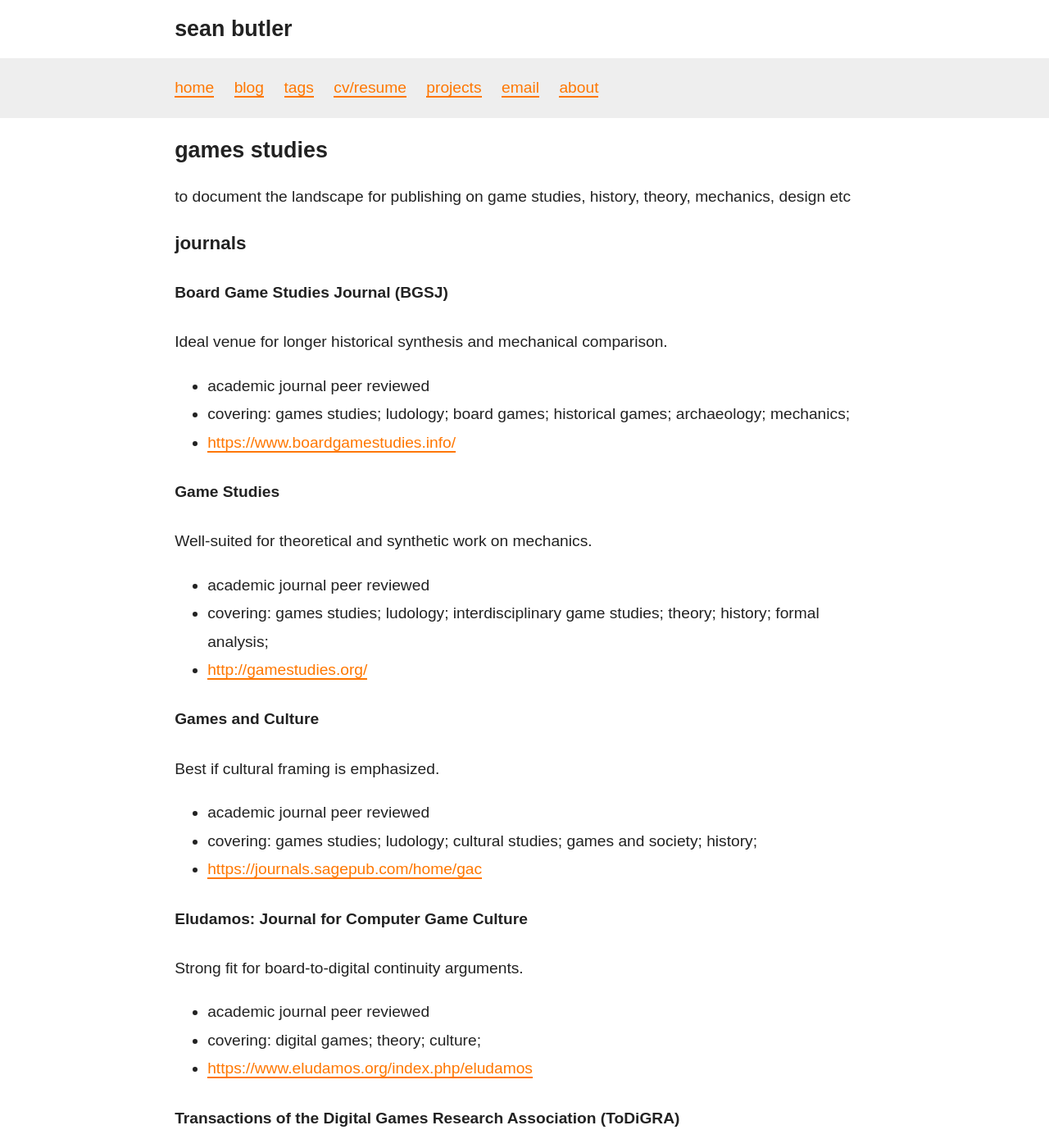
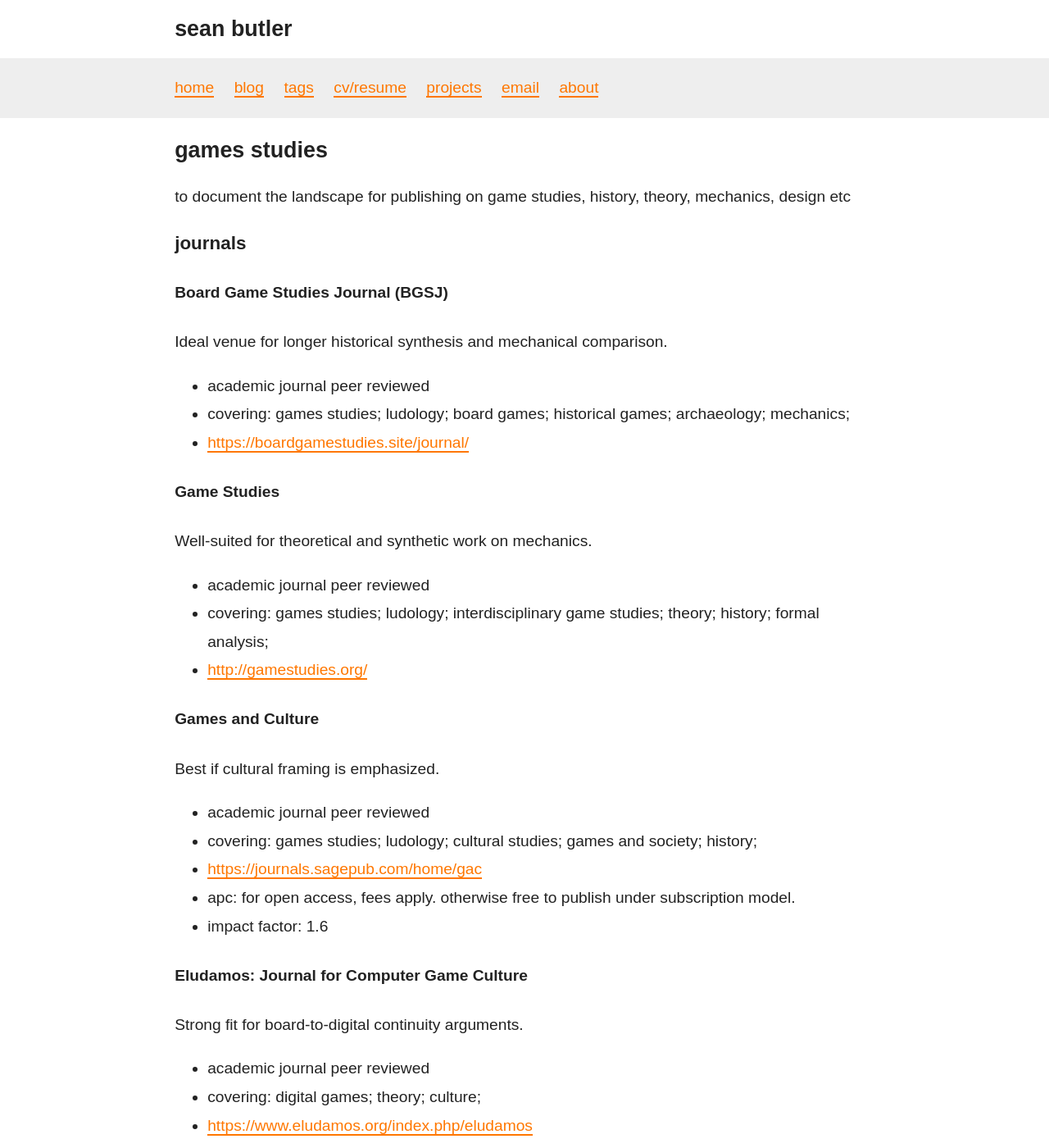
Before and after one commit to seanbutler/www.seanbutler.net, a Jekyll site: the page built from _projects/games-studies-landscape.md, in a window 1280 px wide and 1400 px high. Shown: the whole window at 82% size. Built offline with Jekyll 4.4.1, drawn with Linux system fonts in a browser that asks for light colours.

Commit message:
fixed BGSJ  URL

```diff
--- a/_data/games_studies.yml
+++ b/_data/games_studies.yml
@@ -13,7 +13,7 @@
     - archaeology
     - mechanics
   notes: "Ideal venue for longer historical synthesis and mechanical comparison."
-  url: "https://www.boardgamestudies.info/"
+  url: "https://boardgamestudies.site/journal/"
 
 
 - name: "Game Studies"
@@ -43,7 +43,8 @@
     - history
   notes: "Best if cultural framing is emphasized."
   url: "https://journals.sagepub.com/home/gac"
-
+  impact_factor: 1.6
+  apc: "for open access, fees apply. otherwise free to publish under subscription model."
 
 - name: "Eludamos: Journal for Computer Game Culture"
   format: "journal"
@@ -55,6 +56,7 @@
     - culture
   notes: "Strong fit for board-to-digital continuity arguments."
   url: "https://www.eludamos.org/index.php/eludamos"
+  ISSN: 1866-6124
 
 - name: "Transactions of the Digital Games Research Association"
   abbreviation: "ToDiGRA"
```
